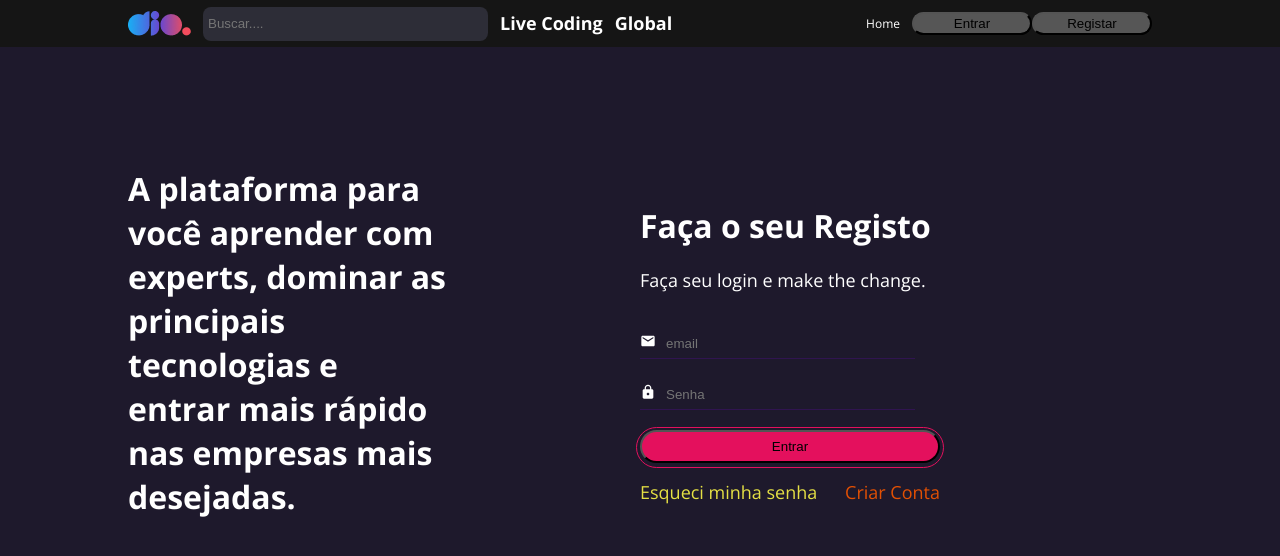
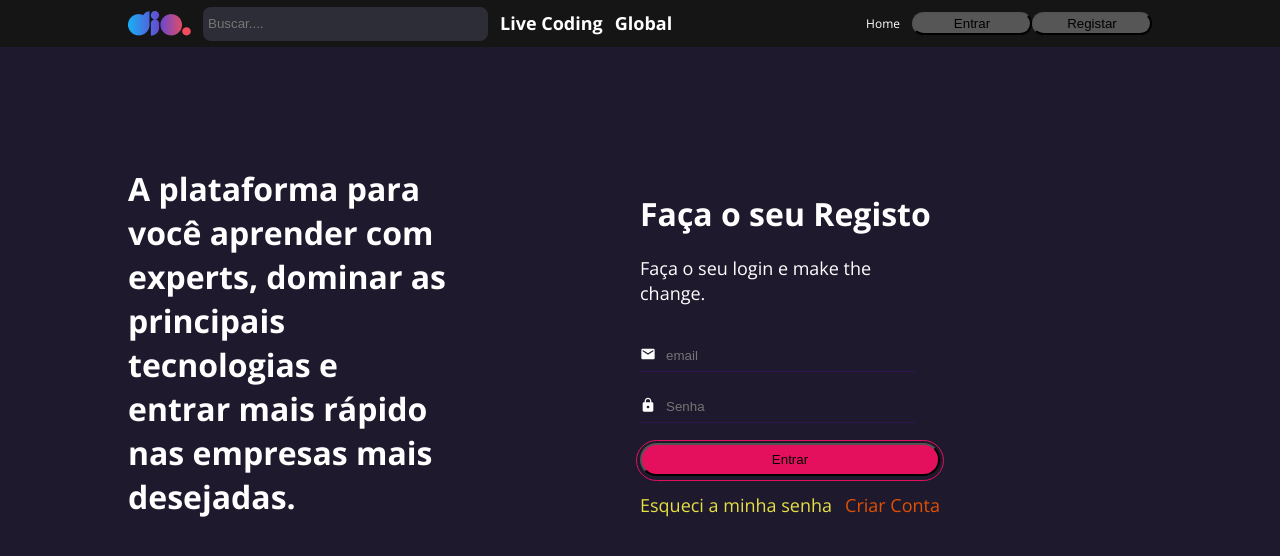
Before and after one commit to kcleusio-dev/clone-dio, a React (Create React App) app: page /login in a window 1280 px wide. Shown: the top 556 px of the page. Built offline with nearby package versions, Linux system fonts and the light colour scheme.

Commit message:
Adição da Tela de login

```diff
--- a/src/pages/login/index.jsx
+++ b/src/pages/login/index.jsx
@@ -19,14 +19,14 @@ const Login = () => {
                 <Column>
                     <Wrapper>
                         <TitleLogin>Faça o seu Registo</TitleLogin>
-                        <SubTitleLogin>Faça seu login e make the change.</SubTitleLogin>
+                        <SubTitleLogin>Faça o seu login e make the change.</SubTitleLogin>
                         <form>
-                            <Input placeholder="email" leftIcon={<MdEmail/>}/>
-                            <Input placeholder="Senha" type="password" leftIcon={<MdLock/>}/>
+                            <Input placeholder="email" leftIcon={<MdEmail />} />
+                            <Input placeholder="Senha" type="password" leftIcon={<MdLock />} />
                             <Button title="Entrar" variant="secondary" />
                         </form>
                         <Row>
-                            <EsqueciText>Esqueci minha senha</EsqueciText>
+                            <EsqueciText>Esqueci a minha senha</EsqueciText>
                             <CriarText>Criar Conta</CriarText>
                         </Row>
                     </Wrapper>
--- a/src/pages/login/styles.js
+++ b/src/pages/login/styles.js
@@ -12,7 +12,6 @@ export const Container = styled.main`
     align-items: center;
 
 `
-
 export const Wrapper = styled.div`
     max-width: 300px;
 `
@@ -26,7 +25,6 @@ export const Row = styled.div`
     align-Items: center;
     margin-top: 20px;
 `
-
 
 export const Title = styled.h2`
     font-family: 'Open Sans';
```
